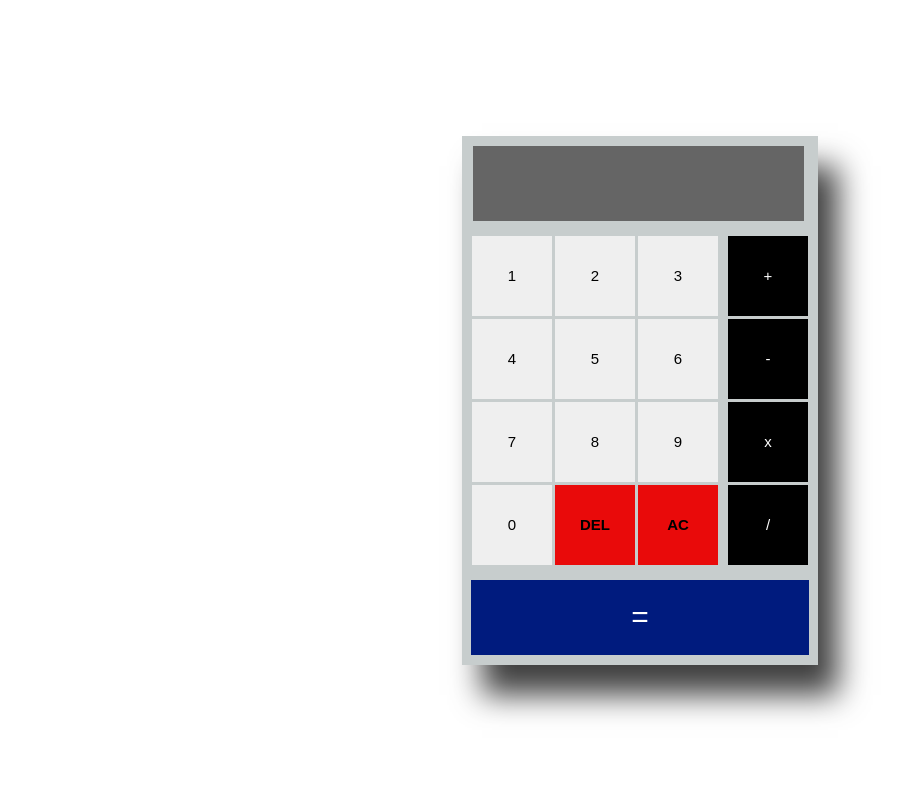
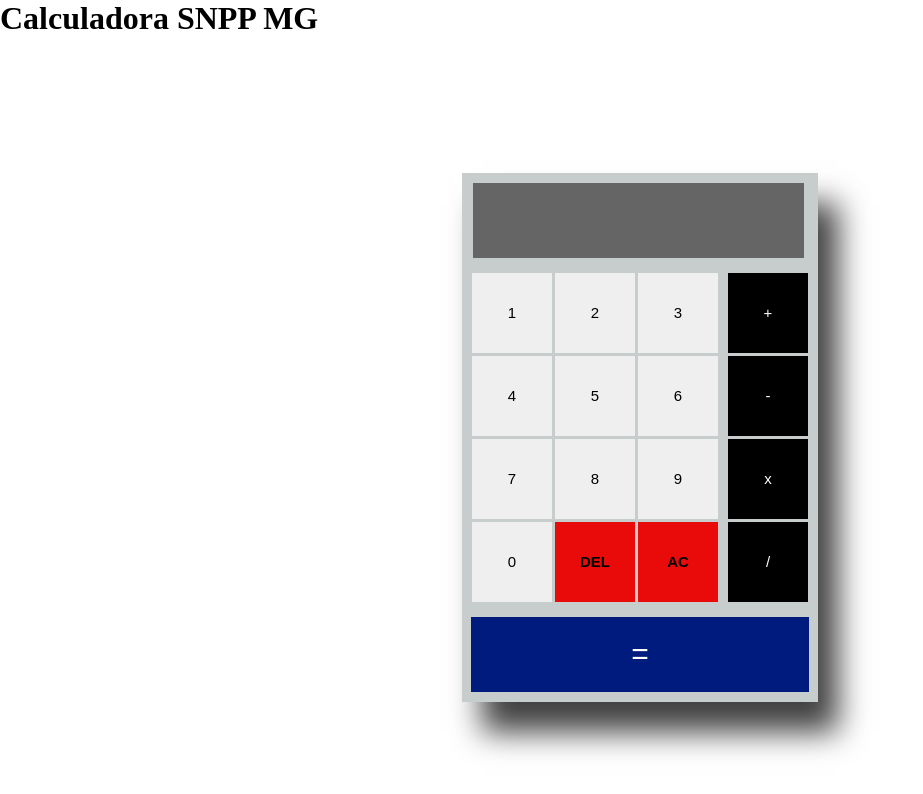
Before and after one commit to matiasgaleano018/calculadoraJS, a plain HTML site: page index.html in a window 1280 px wide. Shown: the whole page, without its empty margins (0-923 px from the left). Drawn offline with Linux system fonts and the light colour scheme.

Commit message:
Update index.html

```diff
--- a/index.html
+++ b/index.html
@@ -8,6 +8,7 @@
     <meta name="google-site-verification" content="EfedSobdar5ICtzzfWljH1cQ05DsJM3iEbJ6ScyH3P0" />
 </head>
 <body>
+    <h1>Calculadora SNPP MG</h1>
     <div class="calculadora">
         <div class="contenedor">
             <input type="text" name="" id="pantalla" class="number" readonly="readonly">
```
